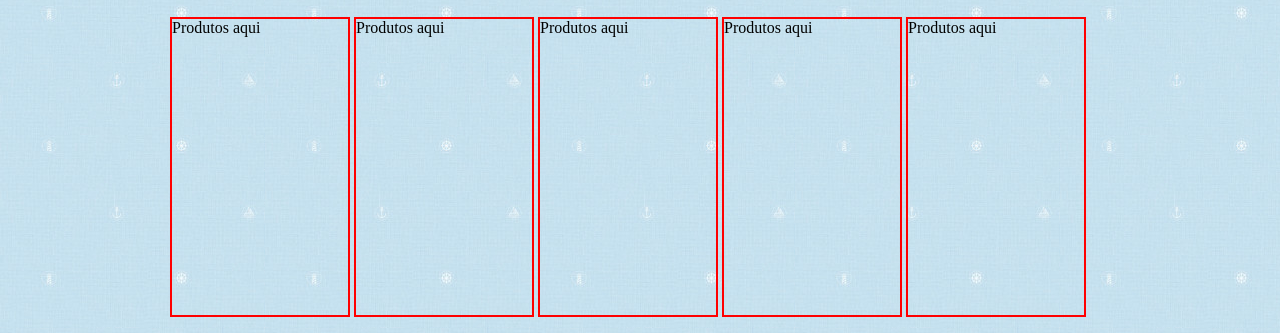
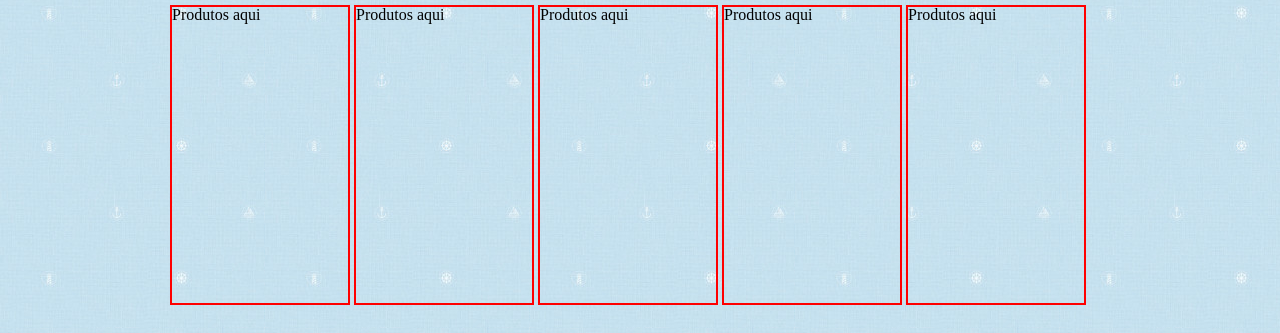
Before and after one commit to giovaneribeiro98/projeto_teste, a plain HTML site: page Projeto_Site de vendas/index.html in a window 1280 px wide. Shown: the part 467-800 px from the top of the page. Drawn offline with Linux system fonts and the light colour scheme.

Commit message:
Update index.html

```diff
--- a/Projeto_Site de vendas/index.html
+++ b/Projeto_Site de vendas/index.html
@@ -3,7 +3,7 @@
 <head>
     <meta charset="UTF-8">
     <meta name="viewport" content="width=device-width, initial-scale=1.0">
-    <!-- <link rel="stylesheet" href="/reset.css"> -->
+    <link rel="stylesheet" href="/reset.css">
     <link rel="stylesheet" href="/style.css">
     <title>OLX-INA</title>
 </head>
```
